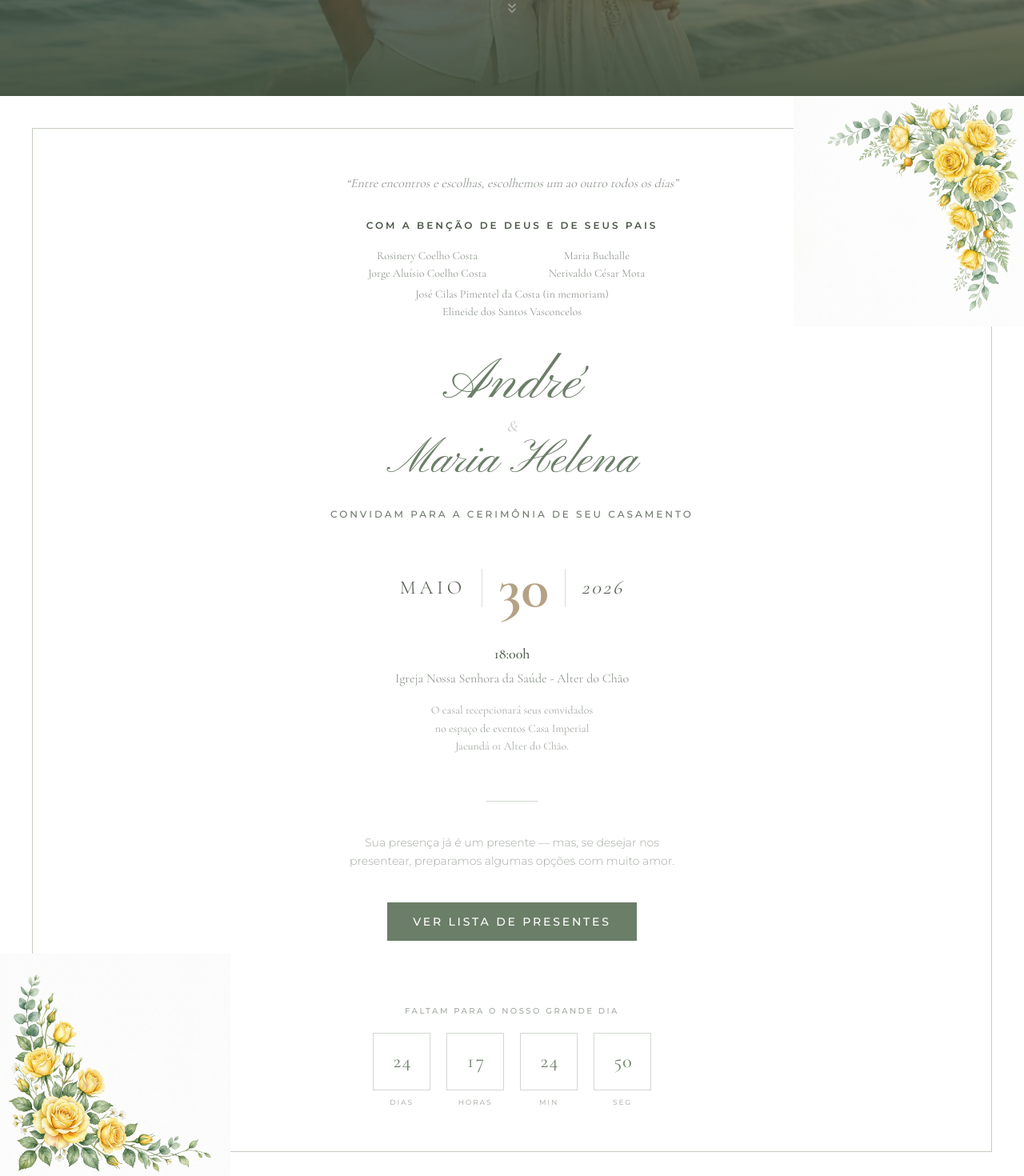
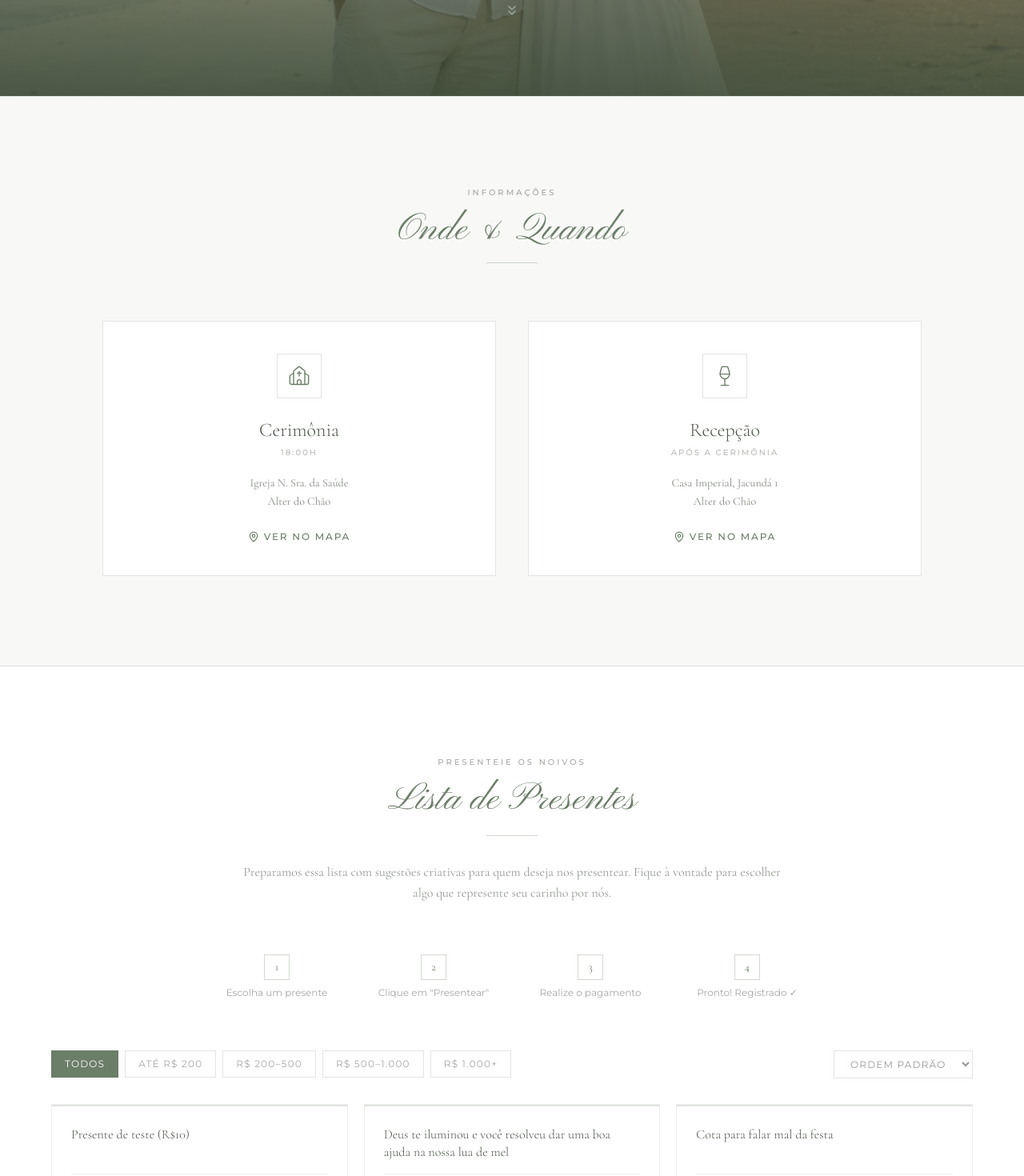
Before and after one commit to 7copass/helena-casamento, a Next.js app: page / in a window 1280 px wide. Shown: the part 680-2150 px from the top of the page at 80% size. Built offline with nearby package versions, Linux system fonts and the light colour scheme.

Commit message:
feat: replace hero photo with foto-2, remove convite section

```diff
--- a/src/components/Hero.tsx
+++ b/src/components/Hero.tsx
@@ -1,5 +1,4 @@
 import Image from "next/image";
-import { Countdown } from "./Countdown";
 
 export function Hero() {
   return (
@@ -13,7 +12,7 @@ export function Hero() {
       >
         {/* Background photo — center on the couple, not the sky */}
         <Image
-          src="/helena-andre.jpeg"
+          src="/helena-foto-2.webp"
           alt="André e Maria Helena"
           fill
           className="object-cover"
@@ -67,119 +66,6 @@ export function Hero() {
         </div>
       </section>
 
-      {/* ═══════════════════════════════════════════════════════════ */}
-      {/* PART 2 — Invitation details (convite)                     */}
-      {/* ═══════════════════════════════════════════════════════════ */}
-      <section id="convite" className="relative bg-white px-4 py-14 sm:py-20 md:py-24 overflow-hidden">
-        {/* Border */}
-        <div className="absolute inset-3 sm:inset-5 md:inset-8 lg:inset-10 border border-primary/40 pointer-events-none z-0" />
-
-        {/* Roses */}
-        <Image
-          src="/roses-top-right.png"
-          alt=""
-          width={420}
-          height={420}
-          className="absolute top-0 right-0 w-28 h-28 sm:w-40 sm:h-40 md:w-56 md:h-56 lg:w-72 lg:h-72 object-contain pointer-events-none select-none z-0"
-        />
-        <Image
-          src="/roses-bottom-left.png"
-          alt=""
-          width={420}
-          height={420}
-          className="absolute bottom-0 left-0 w-28 h-28 sm:w-40 sm:h-40 md:w-56 md:h-56 lg:w-72 lg:h-72 object-contain pointer-events-none select-none z-0"
-        />
-
-        <div className="z-10 relative max-w-2xl mx-auto flex flex-col items-center text-center px-4 sm:px-8 md:px-12">
-          {/* Quote */}
-          <p className="font-serif italic text-foreground/60 text-xs sm:text-sm md:text-base leading-relaxed mb-6 sm:mb-8">
-            &ldquo;Entre encontros e escolhas, escolhemos um ao outro todos os dias&rdquo;
-          </p>
-
-          {/* Parents */}
-          <p className="text-[8px] sm:text-[10px] md:text-xs tracking-[0.2em] sm:tracking-[0.25em] uppercase text-foreground font-sans font-semibold mb-4 sm:mb-5">
-            Com a benção de Deus e de seus pais
-          </p>
-
-          <div className="grid grid-cols-1 sm:grid-cols-2 gap-x-10 md:gap-x-16 gap-y-0.5 mb-8 sm:mb-12 text-foreground/60 font-serif text-[11px] sm:text-xs md:text-sm">
-            <span>Rosinery Coelho Costa</span>
-            <span>Maria Buchalle</span>
-            <span>Jorge Aluísio Coelho Costa</span>
-            <span>Nerivaldo César Mota</span>
-            <span className="sm:col-span-2 text-center mt-1">José Cilas Pimentel da Costa (in memoriam)</span>
-            <span className="sm:col-span-2 text-center">Elineide dos Santos Vasconcelos</span>
-          </div>
-
-          {/* Names */}
-          <h2
-            className="text-primary text-5xl sm:text-6xl md:text-7xl leading-[0.9] mb-1"
-            style={{ fontFamily: "var(--font-pinyon-script)" }}
-          >
-            André
-          </h2>
-          <span className="font-serif italic text-foreground/30 text-lg sm:text-xl my-0.5">&amp;</span>
-          <h2
-            className="text-primary text-4xl sm:text-5xl md:text-6xl leading-[0.9] mb-6 sm:mb-8"
-            style={{ fontFamily: "var(--font-pinyon-script)" }}
-          >
-            Maria Helena
-          </h2>
-
-          {/* "Convidam" */}
-          <p className="text-[8px] sm:text-[10px] md:text-xs tracking-[0.2em] sm:tracking-[0.25em] uppercase text-foreground/80 font-sans font-medium mb-8 sm:mb-12">
-            Convidam para a cerimônia de seu casamento
-          </p>
-
-          {/* Date: MAIO | 30 | 2026 */}
-          <div className="flex items-center justify-center gap-3 sm:gap-5 mb-6 sm:mb-8">
-            <span className="font-serif text-base sm:text-lg md:text-2xl tracking-[0.2em] uppercase text-foreground font-light">
-              Maio
-            </span>
-            <span className="w-[1px] h-8 sm:h-10 md:h-12 bg-foreground/20" />
-            <span className="font-serif text-4xl sm:text-5xl md:text-7xl text-secondary font-bold leading-none">
-              30
-            </span>
-            <span className="w-[1px] h-8 sm:h-10 md:h-12 bg-foreground/20" />
-            <span className="font-serif text-base sm:text-lg md:text-2xl tracking-[0.12em] text-foreground font-light italic">
-              2026
-            </span>
-          </div>
-
-          {/* Venue */}
-          <p className="font-serif text-foreground text-sm sm:text-base md:text-lg font-medium mb-1">18:00h</p>
-          <p className="font-serif text-foreground/60 text-xs sm:text-sm md:text-base mb-4 leading-relaxed">
-            Igreja Nossa Senhora da Saúde - Alter do Chão
-          </p>
-          <p className="font-serif text-foreground/50 text-[11px] sm:text-xs md:text-sm leading-relaxed mb-10 sm:mb-14">
-            O casal recepcionará seus convidados<br />
-            no espaço de eventos Casa Imperial<br />
-            Jacundá 01 Alter do Chão.
-          </p>
-
-          {/* Divider */}
-          <div className="w-12 sm:w-16 h-[1px] bg-primary/30 mb-8 sm:mb-10" />
-
-          {/* Welcome */}
-          <div className="max-w-md mx-auto mb-8 sm:mb-10 space-y-2">
-            <p className="text-foreground/50 font-sans text-[11px] sm:text-xs md:text-sm leading-relaxed font-light">
-              Sua presença já é um presente — mas, se desejar nos presentear, preparamos algumas opções com muito amor.
-            </p>
-          </div>
-
-          {/* CTA */}
-          <a
-            href="#presentes"
-            className="inline-flex items-center justify-center bg-primary text-white hover:bg-primary/90 transition-all text-[10px] sm:text-xs md:text-sm font-sans font-medium tracking-[0.15em] sm:tracking-[0.2em] uppercase px-6 sm:px-8 py-3 sm:py-3.5 active:scale-95"
-          >
-            Ver lista de presentes
-          </a>
-
-          {/* Countdown */}
-          <div className="mt-12 sm:mt-16 md:mt-20 w-full">
-            <Countdown />
-          </div>
-        </div>
-      </section>
     </>
   );
 }
```
Also changed, not shown: public/helena-foto-2.webp (added).
